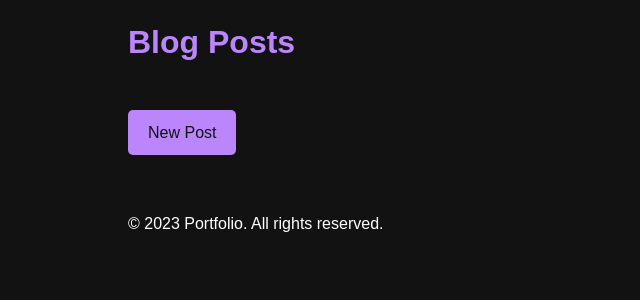
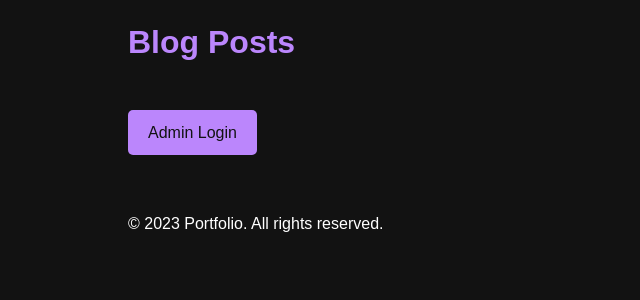
Before and after one commit to zill4/portfolio_site, a Flask app: page /blog/ in a window 1280 px wide. Shown: the part 162-462 px from the top of the page, without its empty margins (0-640 px from the left). Run offline with Flask 3, Linux system fonts and the light colour scheme; data that the repository does not hold is empty.

Commit message:
Agent query: 1. Is there an 'Admin Login' button visible on the blog page when not logged in? 2. After logging in as an admin, is there a 'New Post' button visible on the blog page? 3. Can you create a new blog post using the 'New Post' functionality?

```diff
--- a/routes/blog.py
+++ b/routes/blog.py
@@ -1,4 +1,5 @@
-from flask import Blueprint, render_template, request, redirect, url_for, current_app
+from flask import Blueprint, render_template, request, redirect, url_for, flash
+from flask_login import login_required, current_user
 from models import db, BlogPost
 import logging
 
@@ -20,17 +21,19 @@ def blog_post(post_id):
     return render_template('blog_post.html', post=post)
 
 @blog_bp.route('/new', methods=['GET', 'POST'])
+@login_required
 def new_post():
     if request.method == 'POST':
         title = request.form['title']
         content = request.form['content']
-        new_post = BlogPost(title=title, content=content)
+        new_post = BlogPost(title=title, content=content, author=current_user)
         try:
             db.session.add(new_post)
             db.session.commit()
-            logger.info(f"New blog post created: {title}")
+            flash('New blog post created successfully!', 'success')
             return redirect(url_for('blog.blog'))
         except Exception as e:
             logger.error(f"Error creating new blog post: {str(e)}")
-            return "An error occurred while creating the blog post", 500
-    return render_template('blog_post.html')
+            flash('An error occurred while creating the blog post', 'error')
+            return render_template('blog_post.html')
+    return render_template('admin/post_form.html')
--- a/templates/blog.html
+++ b/templates/blog.html
@@ -4,6 +4,12 @@
 
 {% block content %}
 <h1>Blog Posts</h1>
+
+{% if current_user.is_authenticated %}
+    <a href="{{ url_for('admin.new_post') }}" class="btn">New Post</a>
+{% else %}
+    <a href="{{ url_for('admin.login') }}" class="btn">Admin Login</a>
+{% endif %}
 
 {% for post in posts %}
 <article class="blog-post">
@@ -13,6 +19,4 @@
     <a href="{{ url_for('blog.blog_post', post_id=post.id) }}">Read more</a>
 </article>
 {% endfor %}
-
-<a href="{{ url_for('blog.new_post') }}" class="btn">New Post</a>
 {% endblock %}
```
